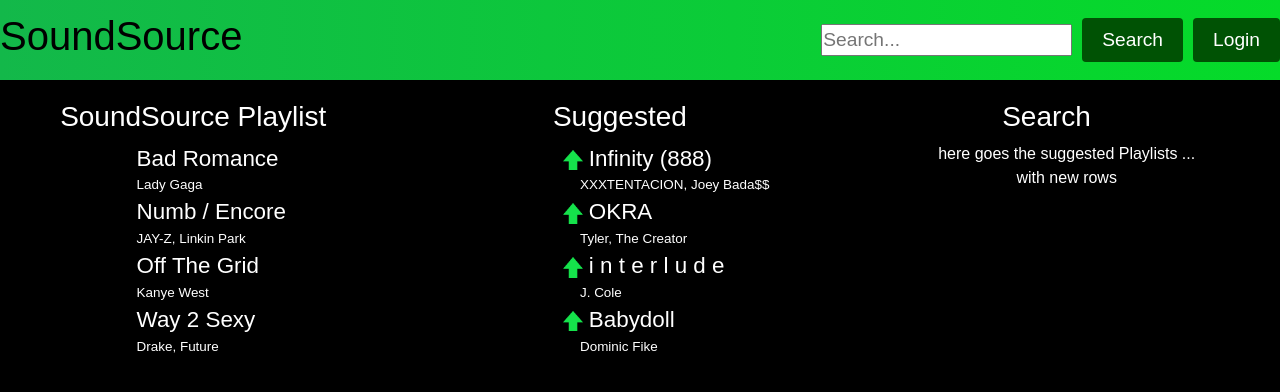
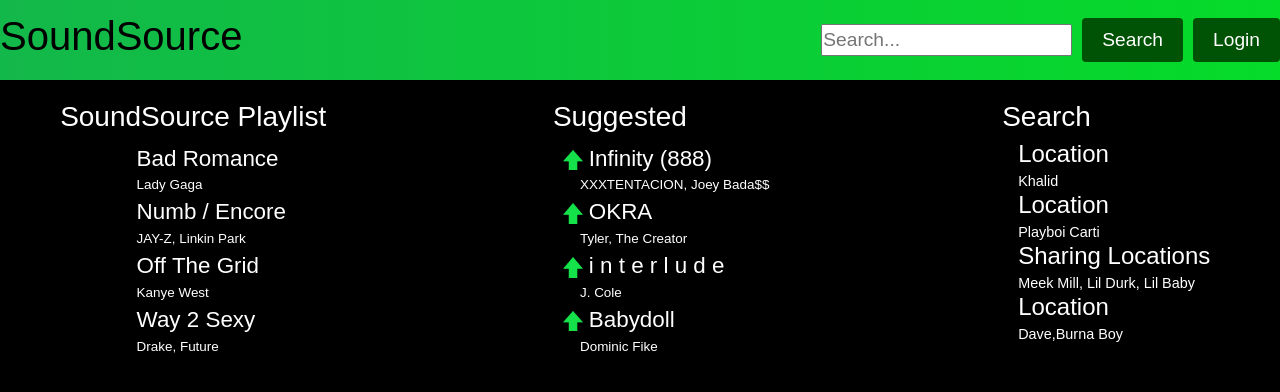
Before and after one commit to RafaPeralva/SoundSource, a React (Create React App) app in the folder front-end/soundsource/: page / in a window 1280 px wide. Shown: the top 392 px of the page. Built offline with nearby package versions, Linux system fonts and the light colour scheme.

Commit message:
Search Playlist

```diff
--- a/front-end/soundsource/src/components/Homepage/Homepage.css
+++ b/front-end/soundsource/src/components/Homepage/Homepage.css
@@ -42,3 +42,17 @@
   margin-right: 2%;
   background-color: transparent;
 }
+
+.search{
+  list-style-type: none;
+  font-size: 1.5em;
+  text-align: left;
+  margin-left: 30%;
+  line-height: 1em;
+}
+
+.searchSong:hover{
+  background-color: rgb(70, 70, 70);
+  cursor: pointer;
+  padding: .2em;
+}
--- a/front-end/soundsource/src/components/Homepage/Homepage.js
+++ b/front-end/soundsource/src/components/Homepage/Homepage.js
@@ -60,10 +60,19 @@
               </Row> */}
             </Col>
             <Col className="text-center">
-              here goes the suggested Playlists ...
-              <Row>
+            <ul className="search">
+                <li className="searchSong">Location<br />
+                <span className="playlistArtist">Khalid</span></li>
+                <li className="searchSong">Location<br />
+                <span className="playlistArtist">Playboi Carti</span></li>
+                <li className="searchSong">Sharing Locations<br />
+                <span className="playlistArtist">Meek Mill, Lil Durk, Lil Baby</span></li>
+                <li className="searchSong">Location<br />
+                <span className="playlistArtist">Dave,Burna Boy</span></li>
+              </ul>
+              {/*<Row>
                 <Col className="text-center">with new rows</Col>
-              </Row>
+              </Row>*/}
             </Col>
           </Row>
         </Container>
```
